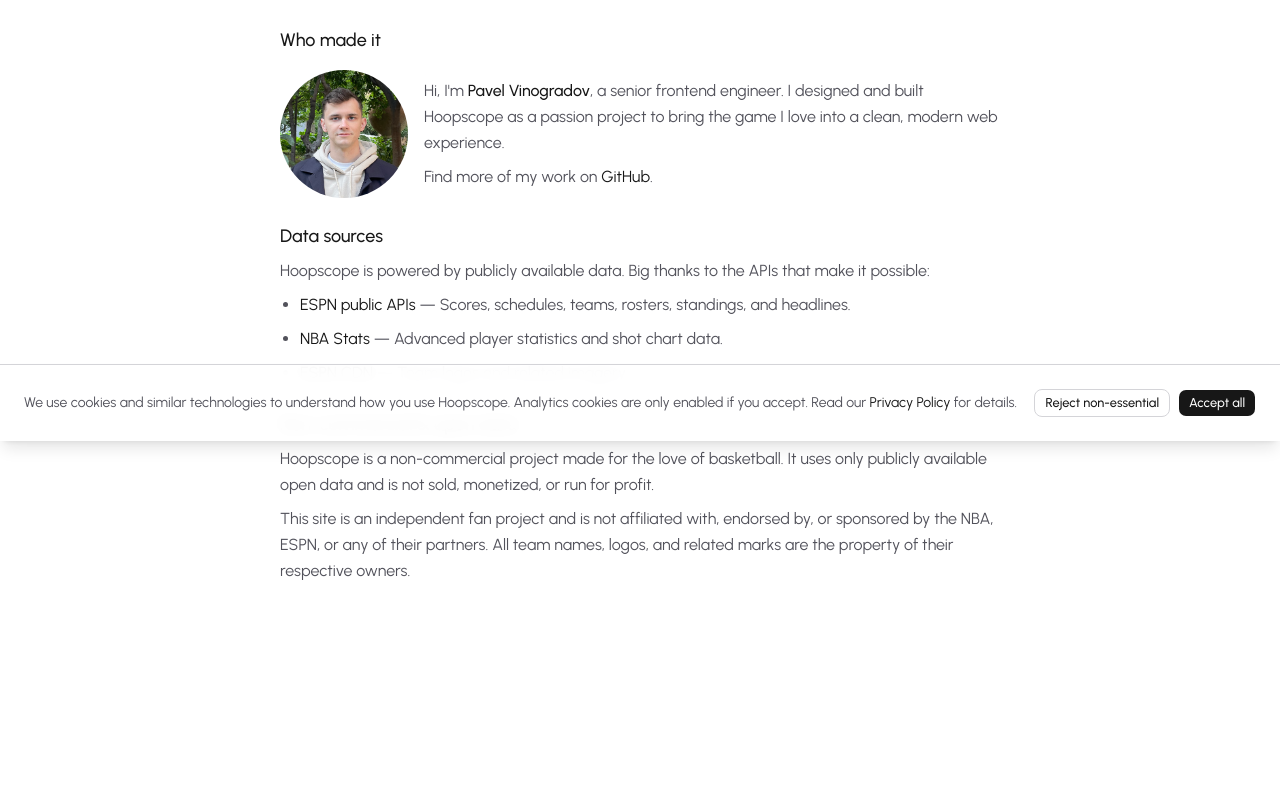
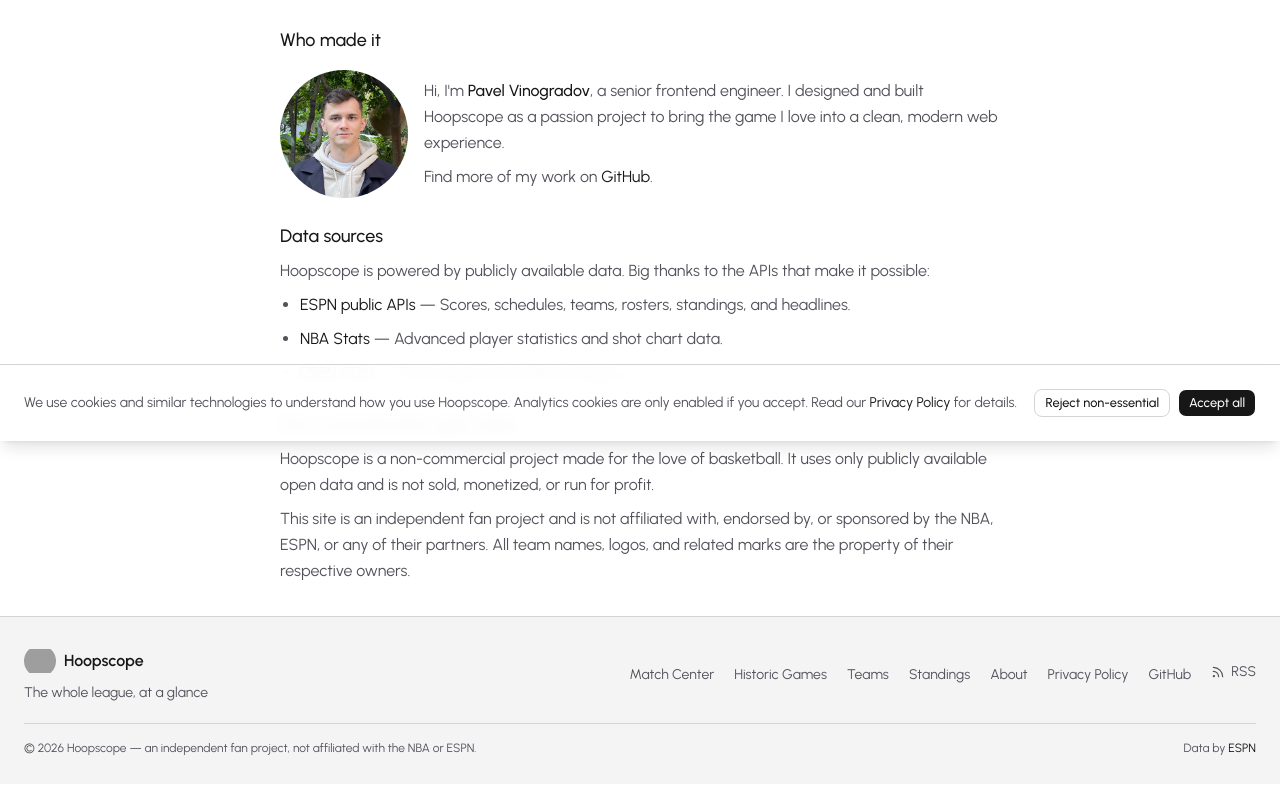
Before and after one commit to paulgrape/hoopscope, a Next.js app in the folder apps/frontend/: page /about in a window 1280 px wide. Shown: the part 359-1152 px from the top of the page. Before the commit the page ends 1052 px from the top, so only its background shows below. Built offline with nearby package versions, Linux system fonts and the light colour scheme; no server answers; grey boxes are pictures that could not be loaded.

Commit message:
feat(frontend): add a site footer and trim primary navigation

```diff
--- a/apps/frontend/src/app/(hub)/layout.tsx
+++ b/apps/frontend/src/app/(hub)/layout.tsx
@@ -1,8 +1,9 @@
 import {Navbar} from '@/components/layout/navbar'
+import {SiteFooter} from '@/components/layout/site-footer'
 
 export default function HubLayout({children}: {children: React.ReactNode}) {
   return (
-    <div className='flex w-full min-w-0 flex-col items-center justify-center'>
+    <div className='flex w-full min-w-0 flex-1 flex-col items-center'>
       <a
         href='#main-content'
         className='bg-primary text-primary-foreground focus-visible:ring-ring sr-only z-50 rounded-md px-4 py-2 text-sm font-medium focus-visible:not-sr-only focus-visible:fixed focus-visible:top-3 focus-visible:left-3 focus-visible:ring-3 focus-visible:outline-none'
@@ -11,6 +12,7 @@
       </a>
       <Navbar />
       {children}
+      <SiteFooter />
     </div>
   )
 }
--- a/apps/frontend/src/components/layout/navbar.tsx
+++ b/apps/frontend/src/components/layout/navbar.tsx
@@ -15,9 +15,7 @@
   {href: '/match-center', label: 'Match Center'},
   {href: '/historic-games', label: 'Historic Games'},
   {href: '/teams', label: 'Teams'},
-  {href: '/standings', label: 'Standings'},
-  {href: '/about', label: 'About'},
-  {href: '/privacy', label: 'Privacy Policy'}
+  {href: '/standings', label: 'Standings'}
 ]
 
 const isActivePath = (pathname: string, href: string) =>
--- /dev/null
+++ b/apps/frontend/src/components/layout/site-footer.tsx
@@ -0,0 +1,111 @@
+import {DATA_SOURCE_NAME, DATA_SOURCE_URL, SITE_NAME, SITE_TAGLINE, absoluteUrl} from '@/lib/site'
+import {Rss} from 'lucide-react'
+import Image from 'next/image'
+import Link from 'next/link'
+
+const MAINTAINER_URL = 'https://github.com/paulgrape'
+
+type FooterLink = {
+  href: string
+  label: string
+  external?: boolean
+}
+
+const footerLinks: FooterLink[] = [
+  {href: '/match-center', label: 'Match Center'},
+  {href: '/historic-games', label: 'Historic Games'},
+  {href: '/teams', label: 'Teams'},
+  {href: '/standings', label: 'Standings'},
+  {href: '/about', label: 'About'},
+  {href: '/privacy', label: 'Privacy Policy'},
+  {href: MAINTAINER_URL, label: 'GitHub', external: true}
+]
+
+const linkClassName = 'text-muted-foreground hover:text-foreground text-sm transition-colors duration-200'
+
+export function SiteFooter() {
+  const year = new Date().getFullYear()
+
+  return (
+    <footer className='bg-card text-card-foreground mt-auto w-full border-t'>
+      <div className='mx-auto flex w-full max-w-7xl flex-col gap-5 px-4 py-6 sm:px-6 sm:py-7'>
+        <div className='flex flex-col gap-5 md:flex-row md:items-center md:justify-between'>
+          <div className='flex flex-col gap-1.5'>
+            <Link
+              href='/'
+              className='text-foreground group hover:text-foreground/80 flex w-fit items-center gap-2 font-semibold transition-colors duration-200'
+            >
+              <Image
+                src='/icon1.png'
+                alt=''
+                aria-hidden
+                width={32}
+                height={32}
+                className='h-8 w-8 shrink-0 rounded-full object-contain transition-opacity duration-200 group-hover:opacity-80'
+              />
+              {SITE_NAME}
+            </Link>
+            <p className='text-muted-foreground text-sm'>{SITE_TAGLINE}</p>
+          </div>
+
+          <nav aria-label='Footer'>
+            <ul className='flex flex-wrap gap-x-5 gap-y-2 md:justify-end'>
+              {footerLinks.map(link => (
+                <li key={link.href}>
+                  {link.external ? (
+                    <a
+                      href={link.href}
+                      target='_blank'
+                      rel='noopener noreferrer'
+                      className={linkClassName}
+                    >
+                      {link.label}
+                    </a>
+                  ) : (
+                    <Link
+                      href={link.href}
+                      className={linkClassName}
+                    >
+                      {link.label}
+                    </Link>
+                  )}
+                </li>
+              ))}
+              <li>
+                <a
+                  href={absoluteUrl('/feed.xml')}
+                  target='_blank'
+                  rel='noopener noreferrer'
+                  className={`${linkClassName} flex items-center gap-1.5`}
+                >
+                  <Rss
+                    className='size-3.5'
+                    aria-hidden
+                  />
+                  RSS
+                </a>
+              </li>
+            </ul>
+          </nav>
+        </div>
+
+        <div className='border-border text-muted-foreground flex flex-col gap-1.5 border-t pt-4 text-xs sm:flex-row sm:items-center sm:justify-between sm:gap-4'>
+          <p>
+            &copy; {year} {SITE_NAME} — an independent fan project, not affiliated with the NBA or {DATA_SOURCE_NAME}.
+          </p>
+          <p className='shrink-0'>
+            Data by{' '}
+            <a
+              href={DATA_SOURCE_URL}
+              target='_blank'
+              rel='noopener noreferrer'
+              className='text-foreground underline-offset-4 hover:underline'
+            >
+              {DATA_SOURCE_NAME}
+            </a>
+          </p>
+        </div>
+      </div>
+    </footer>
+  )
+}
```
Also changed, not shown: 2 other files (tests, documents, lock files or other folders).
